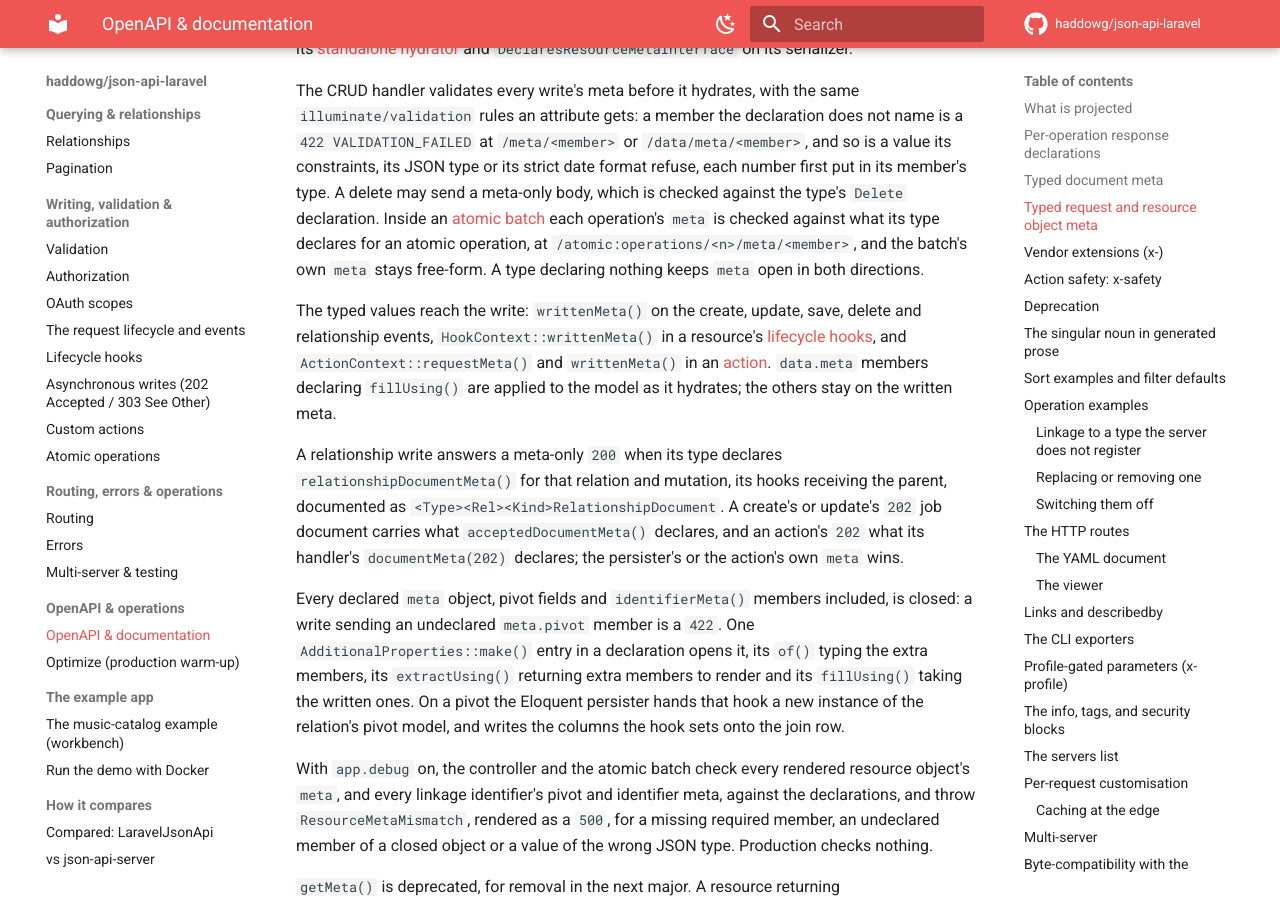
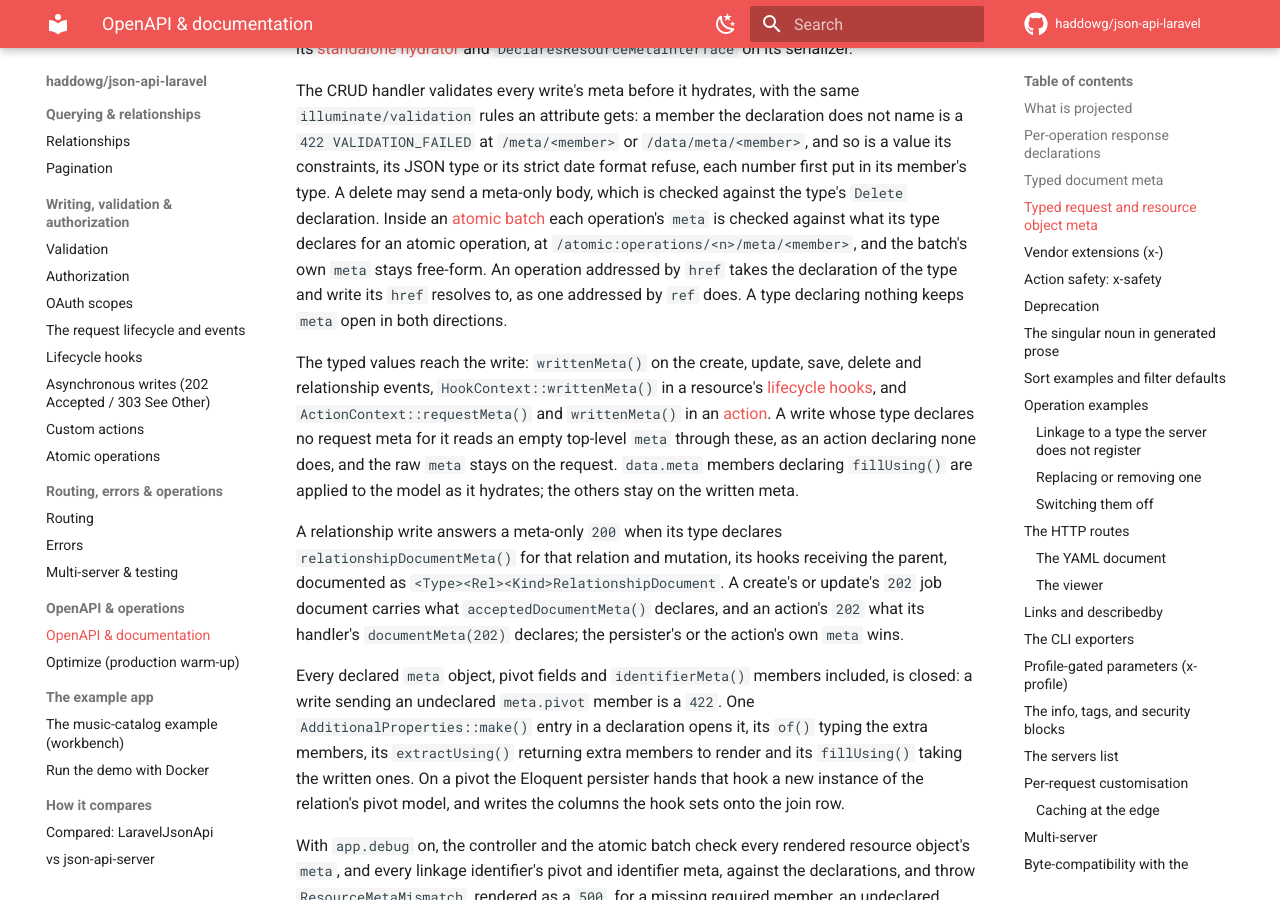
Before and after one commit to haddowg/json-api-laravel, an MkDocs documentation site: the page built from docs/openapi.md, in a window 1280 px wide and 900 px high, scrolled down 3934 px. Built offline with MkDocs 1.6.1 and Material for MkDocs 9.7.7, drawn with Linux system fonts in a browser that asks for light colours; comment, search, counter and statistics services are not loaded.

Commit message:
fix: read no undeclared request meta through the typed write accessor
A create, update, delete or relationship write whose type declares no request meta for it now
reads an empty top-level meta through writtenMeta()->document on its events and HookContext,
as an action declaring none reads an empty requestMeta(). The raw meta stays readable on the
request, and data.meta is still carried as sent when the type declares no resource meta.

A listener or hook that read undeclared top-level meta through writtenMeta()->document now
reads an empty array and must read the request's parsed body instead.

```diff
--- a/docs/openapi.md
+++ b/docs/openapi.md
@@ -186,13 +186,16 @@ constraints, its JSON type or its strict date format refuse, each number first p
 member's type. A delete may send a meta-only body, which is checked against the type's `Delete`
 declaration. Inside an [atomic batch](atomic-operations.md) each operation's `meta` is checked
 against what its type declares for an atomic operation, at
-`/atomic:operations/<n>/meta/<member>`, and the batch's own `meta` stays free-form. A type
-declaring nothing keeps `meta` open in both directions.
+`/atomic:operations/<n>/meta/<member>`, and the batch's own `meta` stays free-form. An operation
+addressed by `href` takes the declaration of the type and write its `href` resolves to, as one
+addressed by `ref` does. A type declaring nothing keeps `meta` open in both directions.
 
 The typed values reach the write: `writtenMeta()` on the create, update, save, delete and
 relationship events, `HookContext::writtenMeta()` in a resource's
 [lifecycle hooks](lifecycle-hooks.md#hookcontext), and `ActionContext::requestMeta()` and
-`writtenMeta()` in an [action](actions.md#declaring-request-meta). `data.meta` members declaring
+`writtenMeta()` in an [action](actions.md#declaring-request-meta). A write whose type declares
+no request meta for it reads an empty top-level `meta` through these, as an action declaring none
+does, and the raw `meta` stays on the request. `data.meta` members declaring
 `fillUsing()` are applied to the model as it hydrates; the others stay on the written meta.
 
 A relationship write answers a meta-only `200` when its type declares
```
Also changed, not shown: docs/lifecycle-hooks.md (+3 -1 lines), 3 other files.
